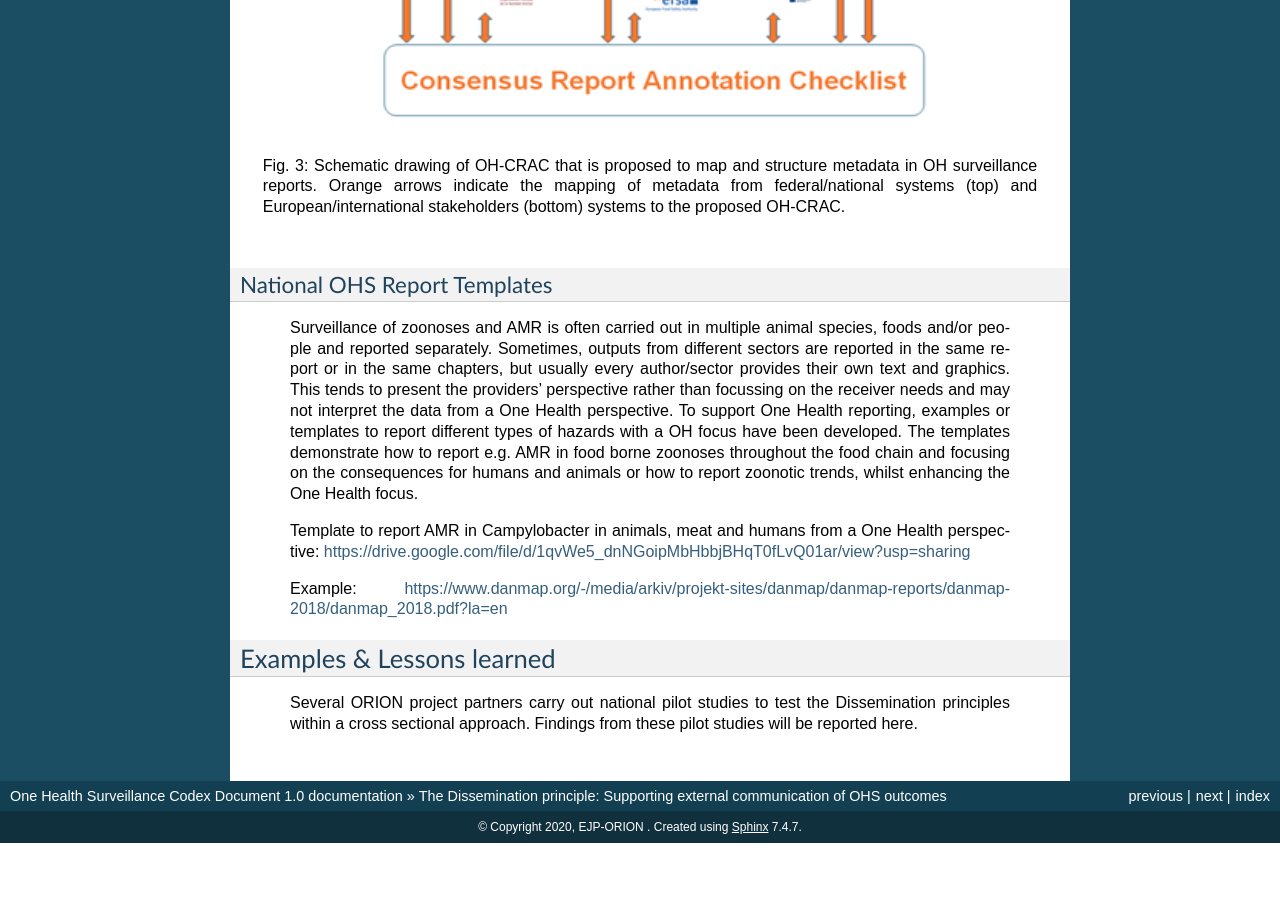
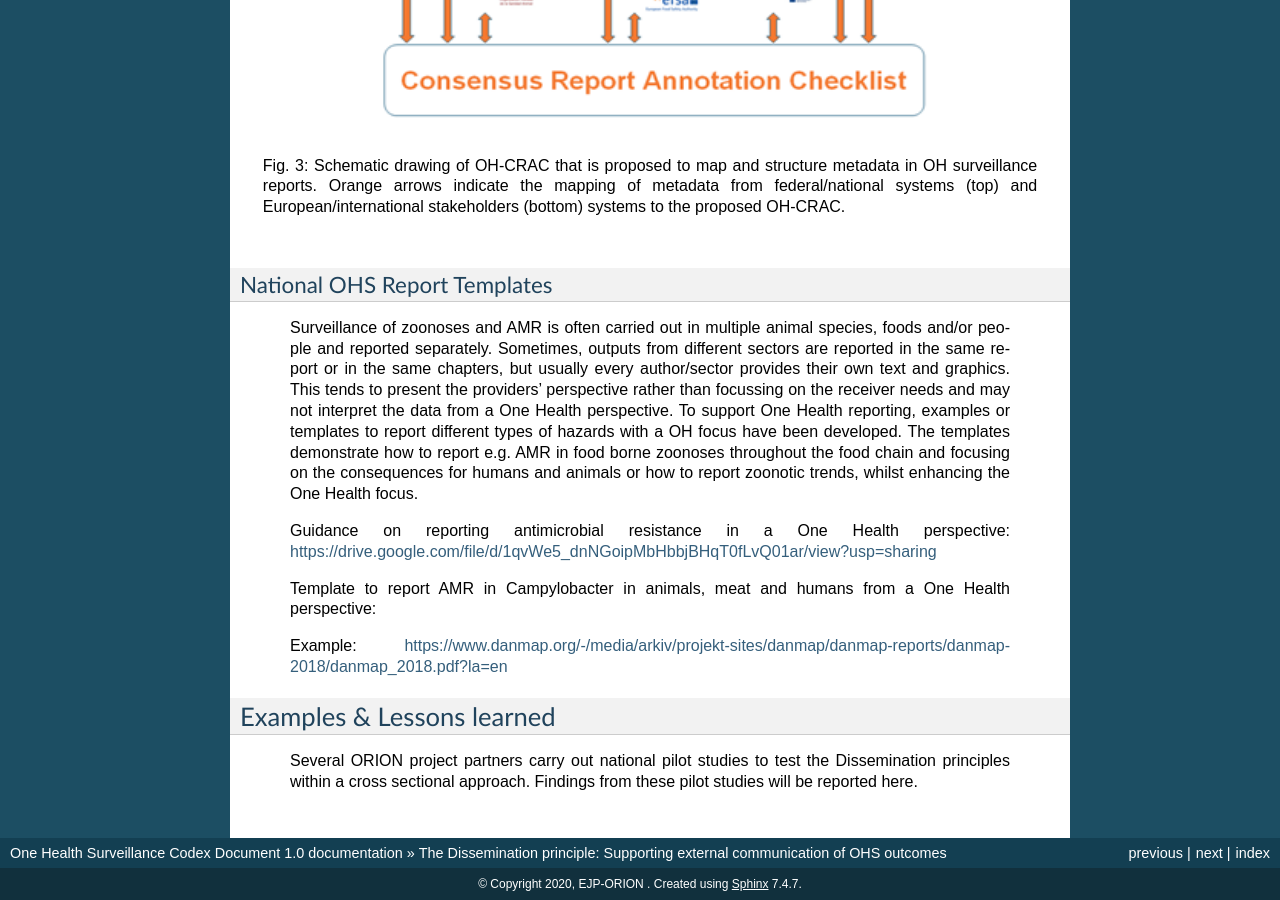
Before and after one commit to EJP-ORION/OH-Surveillance-Codex, a Sphinx documentation site: the page built from docs/5-the-dissemination-principle.rst, in a window 1280 px wide and 900 px high, scrolled down 1096 px. Built offline with Sphinx 7.4.7, drawn with Linux system fonts in a browser that asks for light colours; before the commit the page ends 1939 px from its top, so only the background shows below that.

Commit message:
Link update

```diff
--- a/docs/5-the-dissemination-principle.rst
+++ b/docs/5-the-dissemination-principle.rst
@@ -80,9 +80,11 @@ National OHS Report Templates
    and animals or how to report zoonotic trends, whilst enhancing the
    One Health focus.
 
+   Guidance on reporting antimicrobial resistance in a One Health perspective:
+   https://drive.google.com/file/d/1qvWe5_dnNGoipMbHbbjBHqT0fLvQ01ar/view?usp=sharing
+
    Template to report AMR in Campylobacter in animals, meat and humans
    from a One Health perspective:
-   https://drive.google.com/file/d/1qvWe5_dnNGoipMbHbbjBHqT0fLvQ01ar/view?usp=sharing
 
    Example:
    https://www.danmap.org/-/media/arkiv/projekt-sites/danmap/danmap-reports/danmap-2018/danmap_2018.pdf?la=en
```
